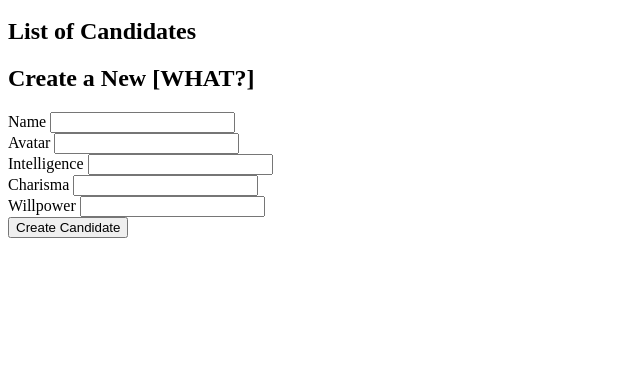
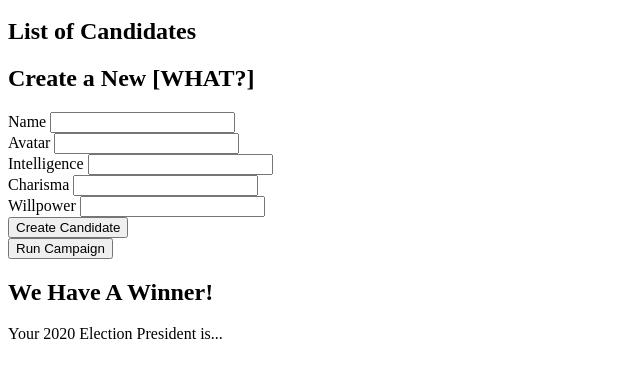
Before and after one commit to CreativeBunch/Election-Night, a plain HTML site: page client/public/index.html in a window 1280 px wide. Shown: the part 154-532 px from the top of the page, without its empty margins (0-640 px from the left). Drawn offline with nearby package versions, Linux system fonts and the light colour scheme.

Commit message:
created view for final winner

```diff
--- a/client/public/index.html
+++ b/client/public/index.html
@@ -4,7 +4,7 @@
         <meta charset='utf-8'>
         <title>Campaign 2020</title>
 
-        <link href='scss/main.scss' rel='stylesheet' type='text/css'>
+        <!-- <link href='style.css' rel='stylesheet' type='text/css'> -->
     </head>
     <body>
 
@@ -65,8 +65,18 @@
                         <input type='submit' value='Create Candidate'>
                     </aside>
 
+                    <input type='submit' value='Run Campaign'>
+
                 </form>
+
+                <h2>We Have A Winner!</h2>
+                <p>Your 2020 Election President is...</p>
+
+
+
             </section>
+
+
 
         </main>
         <script src="https://ajax.googleapis.com/ajax/libs/jquery/2.2.4/jquery.min.js"></script>
```
